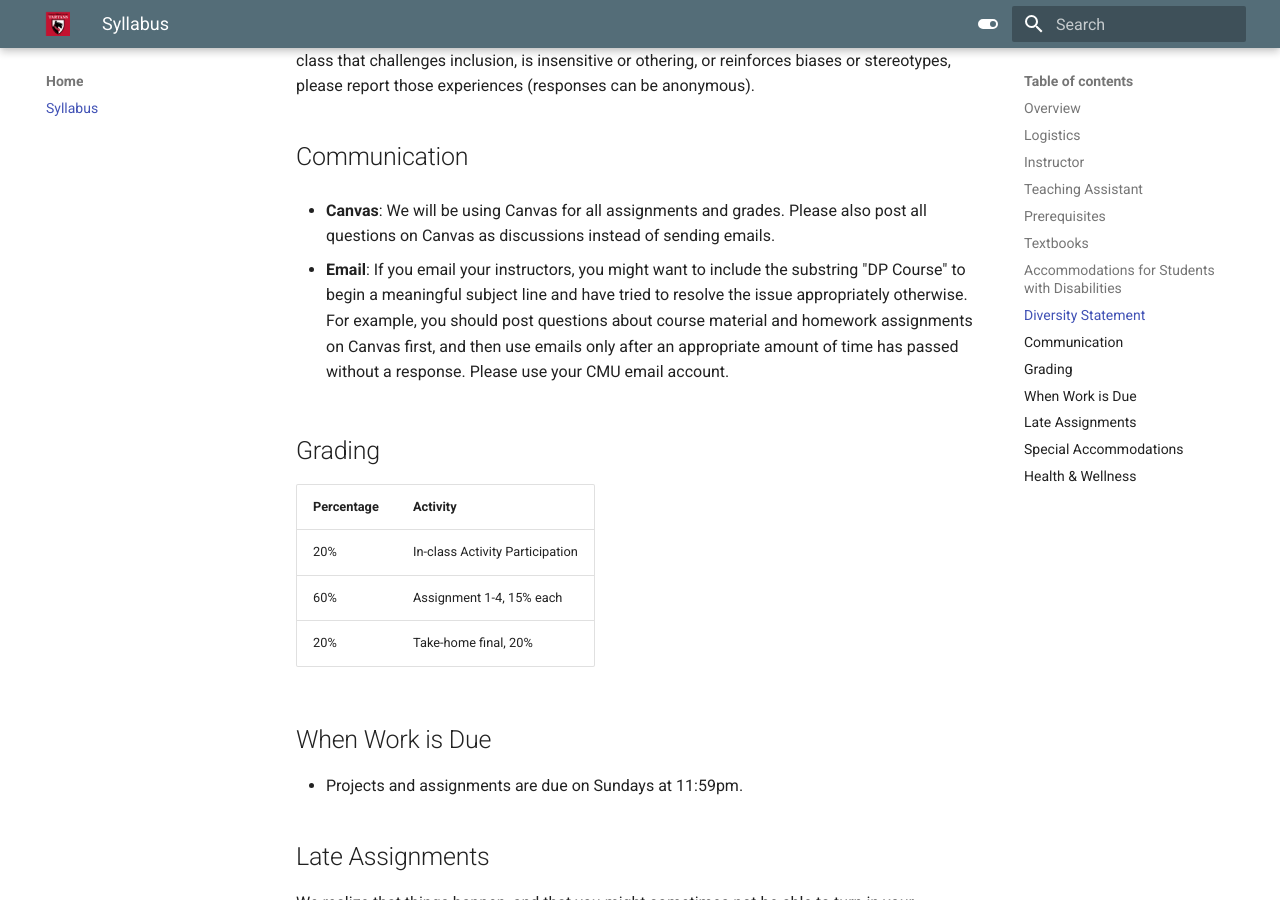
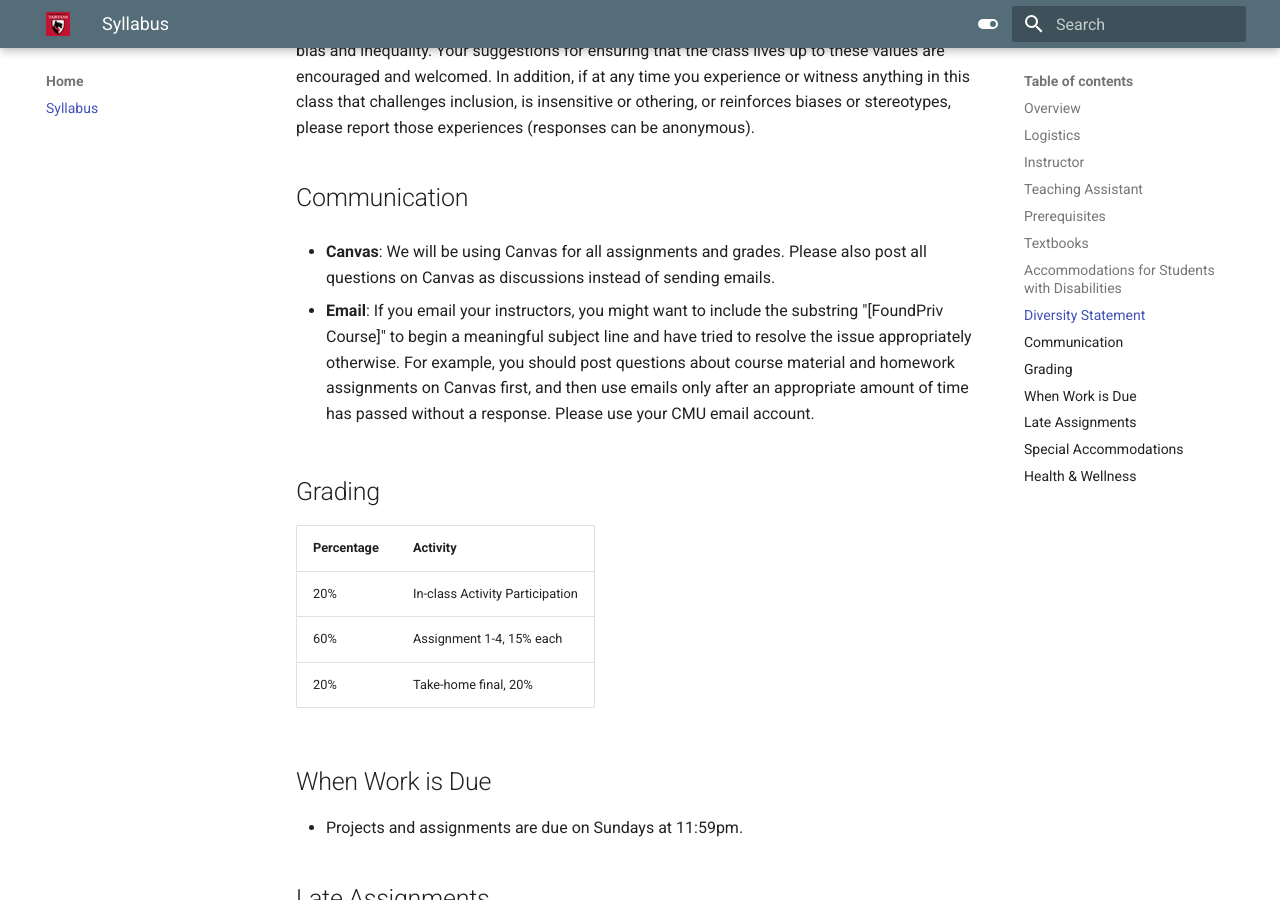
Before and after one commit to foundpriv/foundpriv.github.io, an MkDocs documentation site: the page built from docs/index.md, in a window 1280 px wide and 900 px high, scrolled down 2167 px. Built offline with MkDocs 1.6.1 and Material for MkDocs 9.7.7, drawn with Linux system fonts in a browser that asks for light colours; some of the changed text lies outside the part shown.

Commit message:
update index.md course general info

```diff
--- a/docs/index.md
+++ b/docs/index.md
@@ -102,13 +105,13 @@
 Please also post all questions on Canvas as discussions instead of
 sending emails.
 
--  **Email**: If you email your instructors, you might want to include the
-  substring "DP Course" to begin a meaningful subject line and have
-  tried to resolve the issue appropriately otherwise. For example, you
-  should post questions about course material and homework assignments
-  on Canvas first, and then use emails only after an appropriate
-  amount of time has passed without a response. Please use your CMU
-  email account.
+-  **Email**: If you email your instructors, you might want to include
+  the substring "[FoundPriv Course]" to begin a meaningful subject
+  line and have tried to resolve the issue appropriately
+  otherwise. For example, you should post questions about course
+  material and homework assignments on Canvas first, and then use
+  emails only after an appropriate amount of time has passed without a
+  response. Please use your CMU email account.
 
 
 
```
Also changed, not shown: other parts of docs/index.md (+3 -0 lines), index.html (+8 -7 lines), 2 other files.
